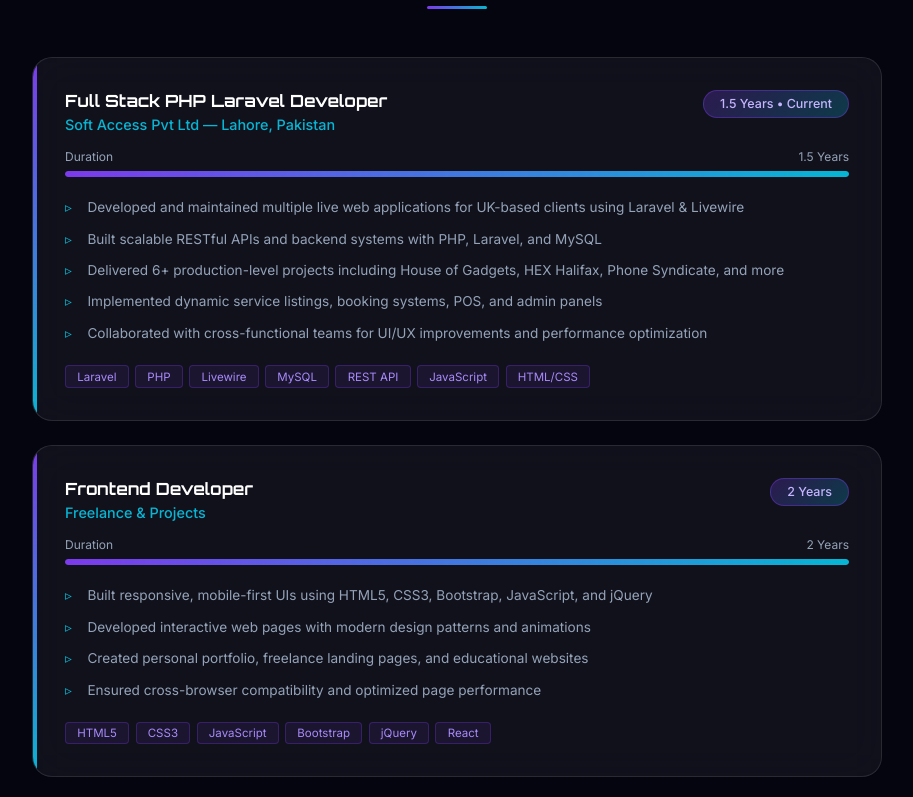
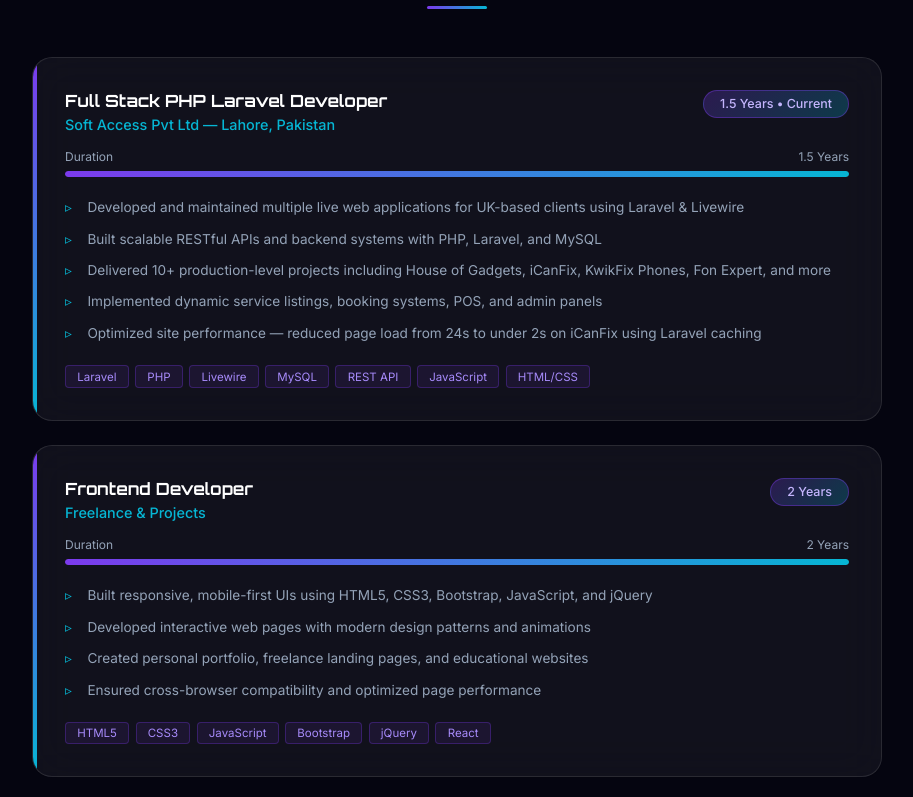
Before and after one commit to Shahidaumar1/Shahida-portfolio, a React (Create React App) app: page / in a window 1280 px wide. Shown: the part 2000-2797 px from the top of the page, without its empty margins (183-1096 px from the left). Built offline with nearby package versions, Linux system fonts and the light colour scheme.

Commit message:
Add 4 new live UK client projects

```diff
--- a/src/App.jsx
+++ b/src/App.jsx
@@ -96,6 +96,106 @@ export default function App() {
     document.querySelector(id)?.scrollIntoView({ behavior: 'smooth' });
   };
 
+  // ─── ALL PROJECTS ────────────────────────────────────────────────────────────
+  const projects = [
+    {
+      icon: '🔧',
+      title: 'House of Gadgets',
+      live: true,
+      desc: 'Repair service web app with dynamic service listings and booking functionality for UK market.',
+      tags: ['Laravel', 'Livewire', 'MySQL'],
+      link: 'https://houseofgadgets.co.uk/',
+    },
+    {
+      icon: '🏢',
+      title: 'HEX Halifax',
+      live: true,
+      desc: 'Business website with responsive design, clean UI, and optimized performance.',
+      tags: ['Laravel', 'Livewire', 'PHP'],
+      link: 'https://www.hexhalifax.co.uk/',
+    },
+    {
+      icon: '📱',
+      title: 'Phone Syndicate',
+      live: true,
+      desc: 'Repair service platform with smooth UX and scalable Laravel Livewire backend.',
+      tags: ['Laravel', 'Livewire', 'MySQL'],
+      link: 'https://phonesyndicate.co.uk/',
+    },
+    {
+      icon: '📲',
+      title: 'Phone Labs Burnley',
+      live: true,
+      desc: 'Mobile repair website with interactive UI and service-based functionality.',
+      tags: ['Laravel', 'Livewire', 'JS'],
+      link: 'https://phonelabsburnley.co.uk/',
+    },
+    {
+      icon: '🛍️',
+      title: 'Qaswa',
+      live: true,
+      desc: 'Business website with responsive layout and structured content using Laravel Livewire.',
+      tags: ['Laravel', 'Livewire', 'MySQL'],
+      link: 'https://qaswa.co.uk/',
+    },
+    {
+      icon: '🔩',
+      title: 'Repairs Hub',
+      live: true,
+      desc: 'Repair service web app with scalable structure and user-friendly interface.',
+      tags: ['Laravel', 'Livewire', 'PHP'],
+      link: 'https://repairshub.co.uk/',
+    },
+    // ── NEW PROJECTS ──────────────────────────────────────────────────────────
+    {
+      icon: '⚡',
+      title: 'iCanFix',
+      live: true,
+      desc: 'High-performance phone repair platform for UK market. Optimized for speed with Laravel caching — reduced page load from 24s to under 2s.',
+      tags: ['Laravel', 'Livewire', 'MySQL', 'Cache'],
+      link: 'https://icanfix.co.uk/',
+    },
+    {
+      icon: '🛠️',
+      title: 'We Repair Any Phone',
+      live: true,
+      desc: 'Full-service mobile repair web app with dynamic device/service listings, booking flow, and clean responsive UI.',
+      tags: ['Laravel', 'Livewire', 'PHP'],
+      link: 'https://werepairanyphone.co.uk/',
+    },
+    {
+      icon: '📡',
+      title: 'KwikFix Phones',
+      live: true,
+      desc: 'Fast and responsive phone repair platform with smart service navigation, slug-based SEO-friendly URLs, and streamlined booking.',
+      tags: ['Laravel', 'Livewire', 'MySQL'],
+      link: 'https://kwikfixphones.co.uk/',
+    },
+    {
+      icon: '🔬',
+      title: 'Fon Expert',
+      live: true,
+      desc: 'Modern phone repair and buy/sell platform with intuitive service listings, dynamic pricing, and Livewire-powered interactions.',
+      tags: ['Laravel', 'Livewire', 'JS'],
+      link: 'https://fonexpert.uk/',
+    },
+    // ─────────────────────────────────────────────────────────────────────────
+    {
+      icon: '🛒',
+      title: 'POS Web Application',
+      live: false,
+      desc: 'System for managing products, sales, billing, and transactions with full admin panel.',
+      tags: ['Laravel', 'PHP', 'MySQL'],
+    },
+    {
+      icon: '🎓',
+      title: 'Spark Institute',
+      live: false,
+      desc: 'Educational platform with authentication, course management, fee tracking, and admin panel.',
+      tags: ['PHP', 'MySQL', 'Bootstrap'],
+    },
+  ];
+
   return (
     <>
       <canvas id="bg-canvas" ref={canvasRef}></canvas>
@@ -144,7 +244,7 @@ export default function App() {
             <p>I've delivered multiple live projects for UK-based clients and focus on clean, optimized, and user-friendly solutions.</p>
             <div className="about-stats">
               <div className="stat"><div className="stat-num">3+</div><div className="stat-label">Years Exp</div></div>
-              <div className="stat"><div className="stat-num">10+</div><div className="stat-label">Projects</div></div>
+              <div className="stat"><div className="stat-num">12+</div><div className="stat-label">Projects</div></div>
               <div className="stat"><div className="stat-num">4</div><div className="stat-label">Certificates</div></div>
             </div>
           </div>
@@ -159,7 +259,7 @@ export default function App() {
           <div className="title-line"></div>
         </div>
         <div className="skills-grid reveal">
-          {['PHP','Laravel','JavaScript','React','Vue.js','Node.js','MySQL','HTML5','CSS3','Bootstrap','jQuery','WordPress','Livewire','REST API','C++','GitHub'].map((s, i) => (
+          {['PHP', 'Laravel', 'JavaScript', 'React', 'Vue.js', 'Node.js', 'MySQL', 'HTML5', 'CSS3', 'Bootstrap', 'jQuery', 'WordPress', 'Livewire', 'REST API', 'C++', 'GitHub'].map((s, i) => (
             <div key={i} className={`skill-pill${i % 2 === 0 ? ' violet' : ''}`}>{s}</div>
           ))}
         </div>
@@ -189,12 +289,12 @@ export default function App() {
             <ul className="exp-points">
               <li>Developed and maintained multiple live web applications for UK-based clients using Laravel &amp; Livewire</li>
               <li>Built scalable RESTful APIs and backend systems with PHP, Laravel, and MySQL</li>
-              <li>Delivered 6+ production-level projects including House of Gadgets, HEX Halifax, Phone Syndicate, and more</li>
+              <li>Delivered 10+ production-level projects including House of Gadgets, iCanFix, KwikFix Phones, Fon Expert, and more</li>
               <li>Implemented dynamic service listings, booking systems, POS, and admin panels</li>
-              <li>Collaborated with cross-functional teams for UI/UX improvements and performance optimization</li>
+              <li>Optimized site performance — reduced page load from 24s to under 2s on iCanFix using Laravel caching</li>
             </ul>
             <div className="exp-tech">
-              {['Laravel','PHP','Livewire','MySQL','REST API','JavaScript','HTML/CSS'].map((t, i) => <span key={i}>{t}</span>)}
+              {['Laravel', 'PHP', 'Livewire', 'MySQL', 'REST API', 'JavaScript', 'HTML/CSS'].map((t, i) => <span key={i}>{t}</span>)}
             </div>
           </div>
 
@@ -217,7 +317,7 @@ export default function App() {
               <li>Ensured cross-browser compatibility and optimized page performance</li>
             </ul>
             <div className="exp-tech">
-              {['HTML5','CSS3','JavaScript','Bootstrap','jQuery','React'].map((t, i) => <span key={i}>{t}</span>)}
+              {['HTML5', 'CSS3', 'JavaScript', 'Bootstrap', 'jQuery', 'React'].map((t, i) => <span key={i}>{t}</span>)}
             </div>
           </div>
 
@@ -239,7 +339,7 @@ export default function App() {
               <li>Certified in WordPress Development from DigiSkills.pk</li>
             </ul>
             <div className="exp-tech">
-              {['WordPress','PHP','CSS','Elementor'].map((t, i) => <span key={i}>{t}</span>)}
+              {['WordPress', 'PHP', 'CSS', 'Elementor'].map((t, i) => <span key={i}>{t}</span>)}
             </div>
           </div>
 
@@ -254,16 +354,7 @@ export default function App() {
           <div className="title-line"></div>
         </div>
         <div className="projects-grid">
-          {[
-            { icon: '🔧', title: 'House of Gadgets', live: true, desc: 'Repair service web app with dynamic service listings and booking functionality for UK market.', tags: ['Laravel','Livewire','MySQL'], link: 'https://houseofgadgets.co.uk/' },
-            { icon: '🏢', title: 'HEX Halifax', live: true, desc: 'Business website with responsive design, clean UI, and optimized performance.', tags: ['Laravel','Livewire','PHP'], link: 'https://www.hexhalifax.co.uk/' },
-            { icon: '📱', title: 'Phone Syndicate', live: true, desc: 'Repair service platform with smooth UX and scalable Laravel Livewire backend.', tags: ['Laravel','Livewire','MySQL'], link: 'https://phonesyndicate.co.uk/' },
-            { icon: '📲', title: 'Phone Labs Burnley', live: true, desc: 'Mobile repair website with interactive UI and service-based functionality.', tags: ['Laravel','Livewire','JS'], link: 'https://phonelabsburnley.co.uk/' },
-            { icon: '🛍️', title: 'Qaswa', live: true, desc: 'Business website with responsive layout and structured content using Laravel Livewire.', tags: ['Laravel','Livewire','MySQL'], link: 'https://qaswa.co.uk/' },
-            { icon: '🔩', title: 'Repairs Hub', live: true, desc: 'Repair service web app with scalable structure and user-friendly interface.', tags: ['Laravel','Livewire','PHP'], link: 'https://repairshub.co.uk/' },
-            { icon: '🛒', title: 'POS Web Application', live: false, desc: 'System for managing products, sales, billing, and transactions with full admin panel.', tags: ['Laravel','PHP','MySQL'] },
-            { icon: '🎓', title: 'Spark Institute', live: false, desc: 'Educational platform with authentication, course management, fee tracking, and admin panel.', tags: ['PHP','MySQL','Bootstrap'] },
-          ].map((p, i) => (
+          {projects.map((p, i) => (
             <div key={i} className="project-card card-3d reveal">
               <div className="project-icon">{p.icon}</div>
               <div className="project-title">
@@ -271,7 +362,11 @@ export default function App() {
               </div>
               <div className="project-desc">{p.desc}</div>
               <div className="project-tags">{p.tags.map((t, j) => <span key={j} className="tag">{t}</span>)}</div>
-              {p.link && <a href={p.link} className="project-link" target="_blank" rel="noreferrer">🔗 {p.link.replace('https://','').replace('www.','')}</a>}
+              {p.link && (
+                <a href={p.link} className="project-link" target="_blank" rel="noreferrer">
+                  🔗 {p.link.replace('https://', '').replace('www.', '')}
+                </a>
+              )}
             </div>
           ))}
         </div>
```
